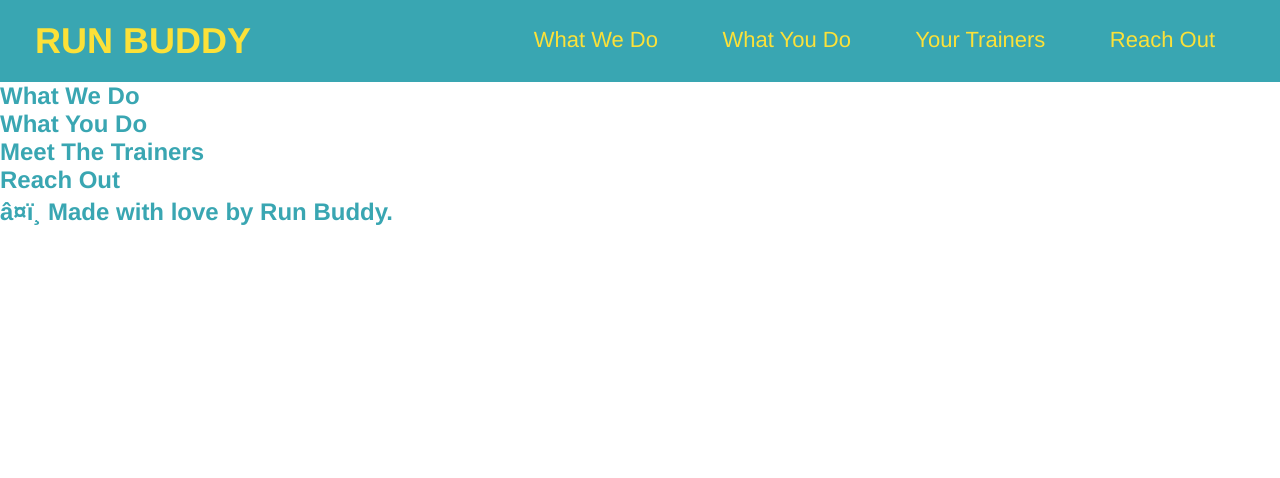
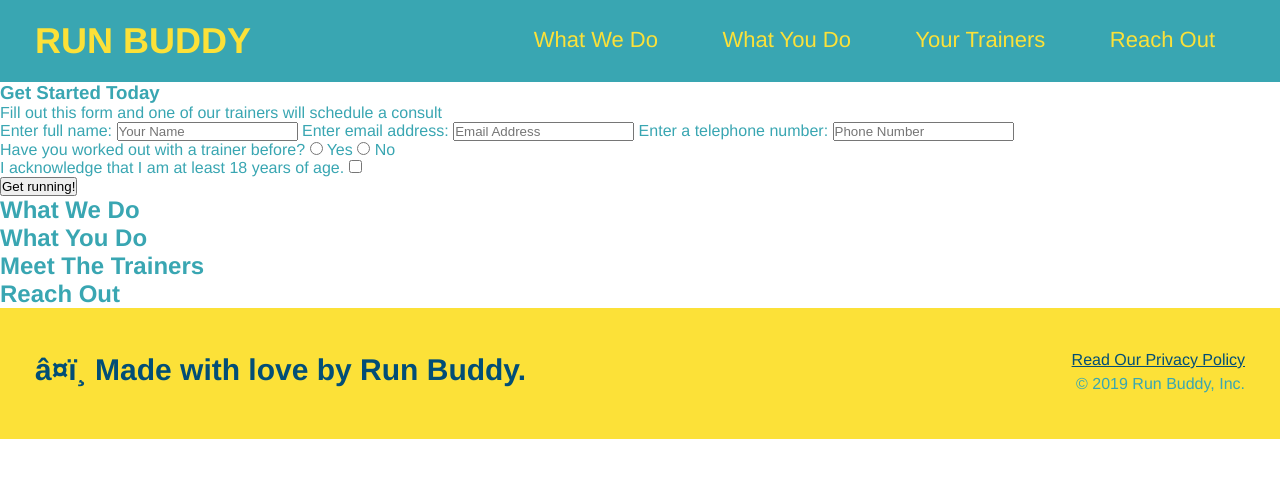
Before and after one commit to axv50/run-buddy, a plain HTML site: page index.html in a window 1280 px wide. Drawn offline with Linux system fonts and the light colour scheme.

Commit message:
finished header footer/ working on hero

```diff
--- a/assets/css/style.css
+++ b/assets/css/style.css
@@ -1,6 +1,8 @@
+/*general css for the entire page read firt at top*/
 * {
     margin: 0;
     padding: 0;
+    box-sizing: border-box;
 }
 
 body {
@@ -27,15 +29,42 @@ body {
       text-decoration: none;
       color: #fce138;
   }
+
   header nav {
       float: right;
       margin: 7px 0;
   }
+
   header nav ul li {
       display: inline;
   }
+
   header nav ul li a {
       margin: 0 30px;
       font-weight: lighter;
       font-size: 22px;
   }
+
+  /*aplly styles to the <footer>*/
+  footer {
+      background: #fce138;
+      width: 100%;
+      padding: 40px 35px
+  }
+
+  footer h2 {
+      display: inline;
+      color: #024e76;
+      font-size: 30px;
+      margin: 0;
+  }
+
+  footer div {
+      float: right;
+      line-height: 1.5;
+      text-align: right;
+  }
+
+  footer a {
+      color: #024e76;
+  }
--- a/index.html
+++ b/index.html
@@ -37,7 +37,37 @@
 
         <!-- hero/jumbotron-->
         <section>
+            <div>
+                <h3>Get Started Today</h3>
+                <p>Fill out this form and one of our trainers will schedule a consult</p>
+            <!-- Add form element -->
+            <form>
+                <lable for="name">Enter full name:</lable>
+                <input type="text" placeholder="Your Name" name= "name" id="name" />
+                <lable for="email">Enter email address:</lable>
+                <input type="text" placeholder="Email Address" name= "email" id="email" />
+                <lable for="phone">Enter a telephone number:</lable>
+                <input type="text" placeholder="Phone Number" name="phone" id="phone" />
+                <p>
+                    Have you worked out with a trainer before?
+                    <input type="radio" name="trainer-confirm" id="trainer-yes" />
+                    <lable for="trainer-yes">Yes</lable>
+                    <input type="radio" name="trainer-confirm" id="trainer-no" />
+                    <lable for="trainer-no">No</lable>
+                </p>
+                <p>
+                    <lable for="checkbox" >
+                        I acknowledge that I am at least 18 years of age.
+                     </lable>
+                    <input type="checkbox" name="age-confirm" id="checkbox" />
+                </p>
+                <button type="submit">
+                    Get running!
+                </button>
+            </form>
+            </div>
         </section>
+        <!-- end hero -->
 
 
         <!--"what we do" section-->
@@ -67,6 +97,10 @@
         <!--footer-->
         <footer>
             <h2>❤️ Made with love by Run Buddy.</h2>
+            <div>
+                <a href="#">Read Our Privacy Policy</a><br />
+                &copy; 2019 Run Buddy, Inc.
+            </div>
         </footer>
     </body>
 </html>
```
